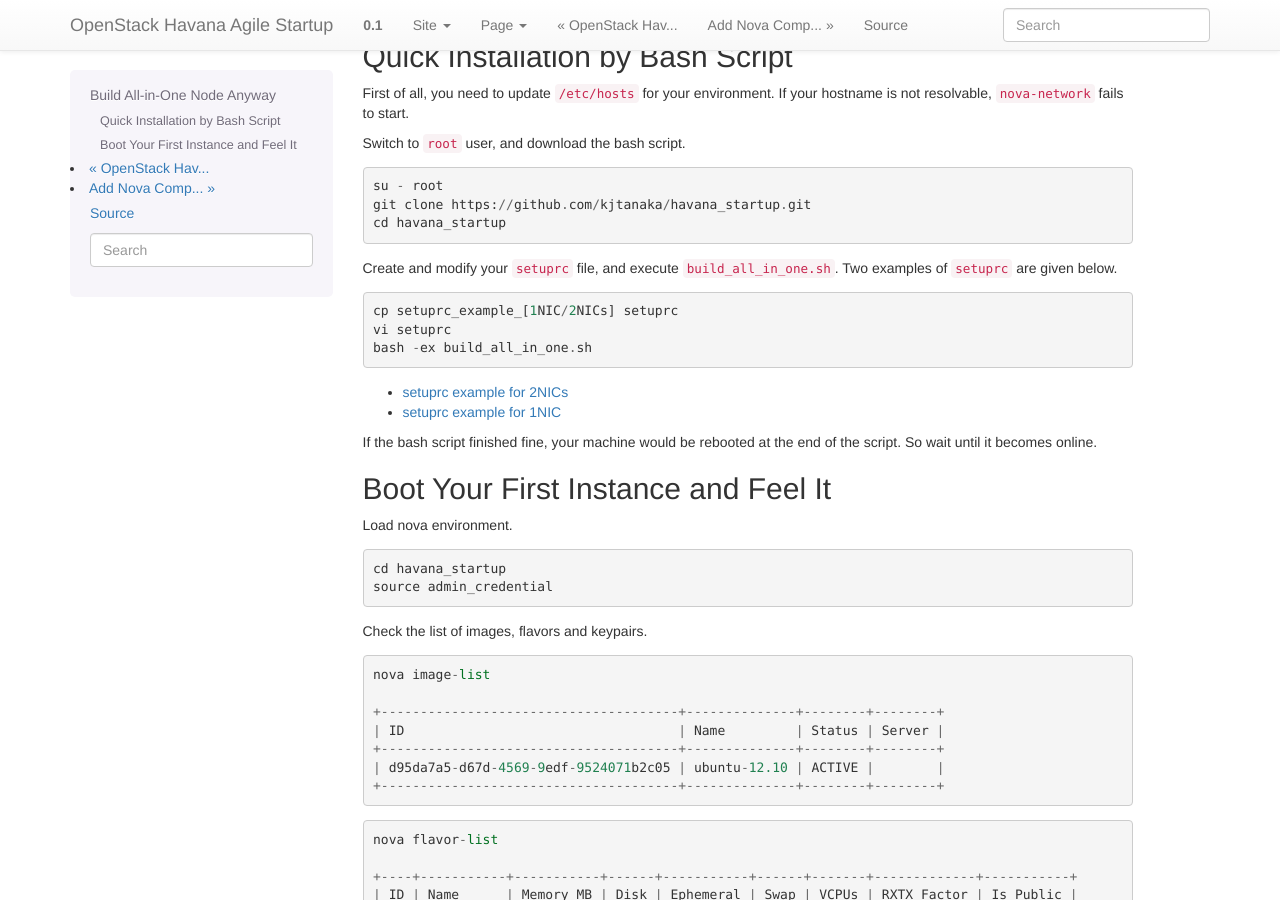
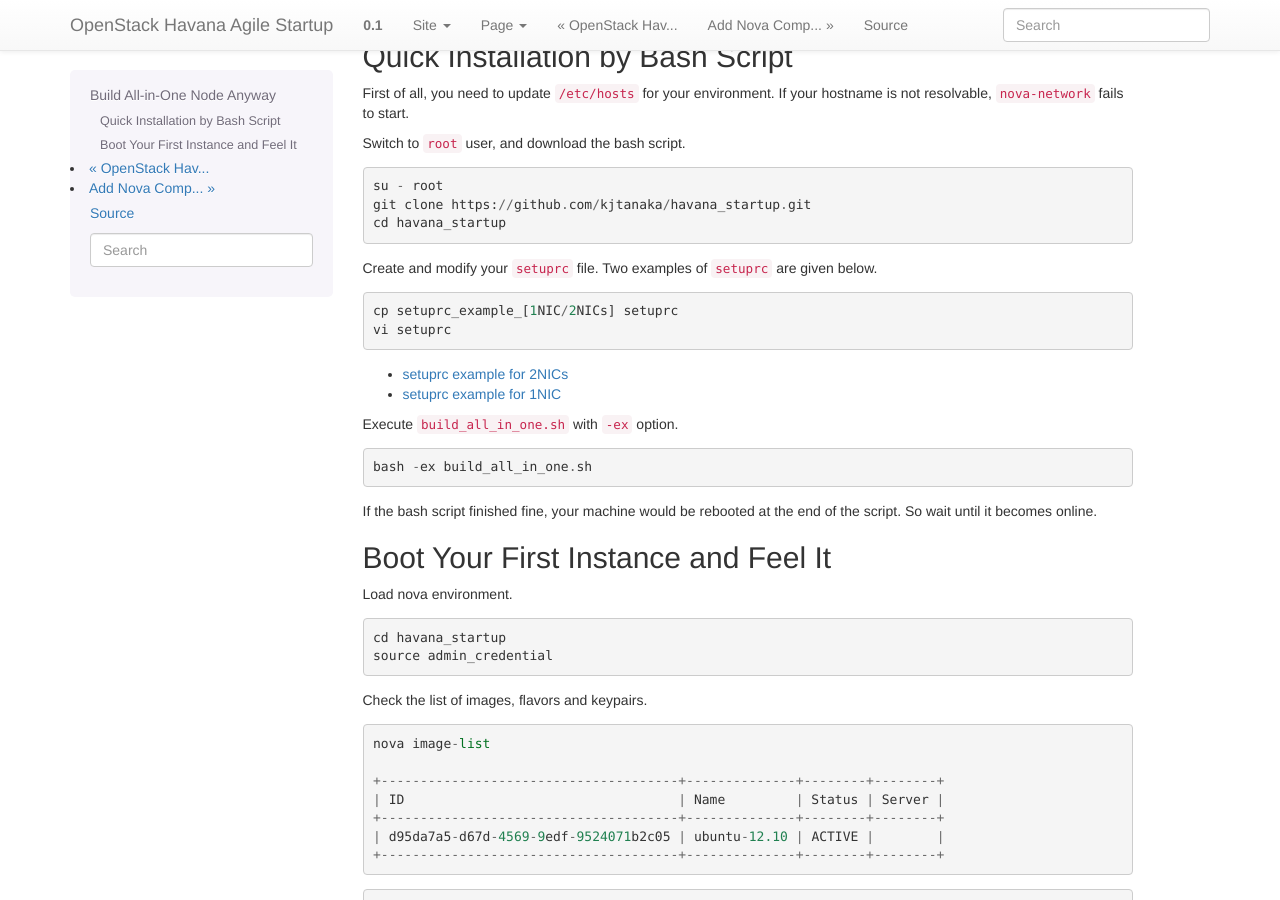
Before and after one commit to kojiwell/deploy_havana, a Sphinx documentation site: the page built from doc/all_in_one.rst, in a window 1280 px wide and 900 px high, scrolled down 486 px. Built offline with Sphinx 7.4.7, drawn with Linux system fonts in a browser that asks for light colours.

Commit message:
update doc/all_in_one.rst

```diff
--- a/doc/all_in_one.rst
+++ b/doc/all_in_one.rst
@@ -41,15 +41,17 @@
    git clone https://github.com/kjtanaka/havana_startup.git
    cd havana_startup
 
-Create and modify your ``setuprc`` file, and execute ``build_all_in_one.sh``.
-Two examples of ``setuprc`` are given below. ::
+Create and modify your ``setuprc`` file. Two examples of ``setuprc`` are given below. ::
 
    cp setuprc_example_[1NIC/2NICs] setuprc
    vi setuprc
-   bash -ex build_all_in_one.sh
 
 * `setuprc example for 2NICs <https://github.com/kjtanaka/havana_startup/blob/master/doc/setuprc_2nics.rst>`_
 * `setuprc example for 1NIC <https://github.com/kjtanaka/havana_startup/blob/master/doc/setuprc_1nic.rst>`_
+
+Execute ``build_all_in_one.sh`` with ``-ex`` option. ::
+
+   bash -ex build_all_in_one.sh
 
 If the bash script finished fine, your machine would be rebooted at the end of the script.
 So wait until it becomes online.
```
